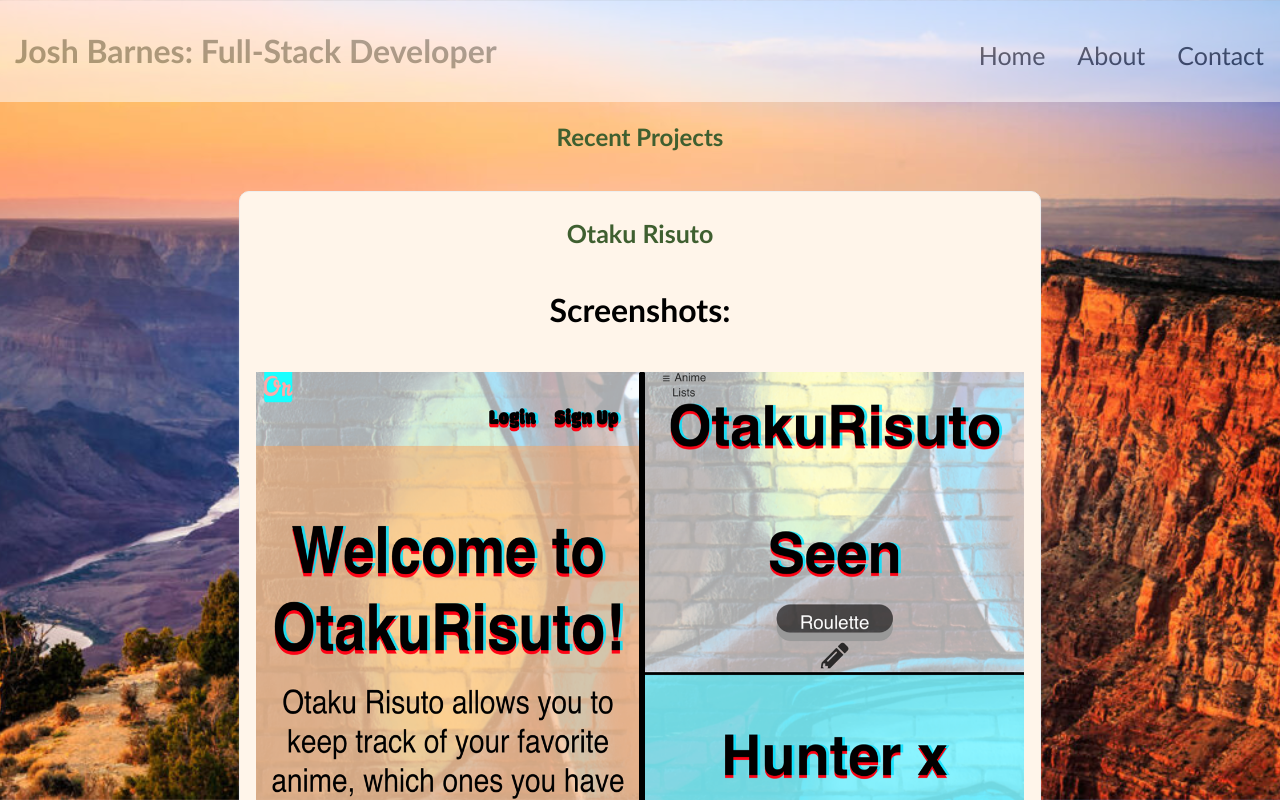
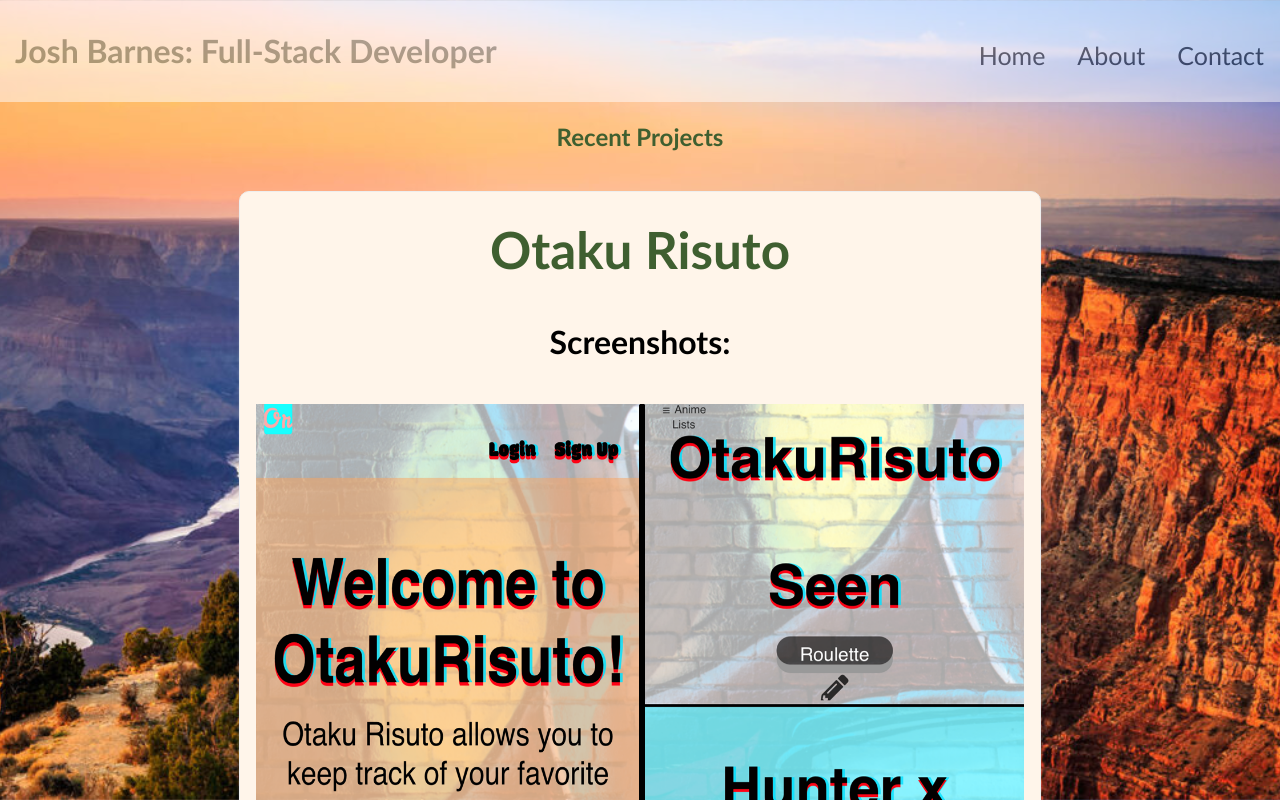
Before and after one commit to jbarnes439/React-Portfolio, a React (Create React App) app: page / in a window 1280 px wide. Shown: the top 800 px of the page. Built offline with nearby package versions, Linux system fonts and the light colour scheme.

Commit message:
Style tweaks

```diff
--- a/src/Components/App/App.css
+++ b/src/Components/App/App.css
@@ -71,7 +71,7 @@
 
 .project-card h3 {
     color: #3F5F30;
-    font-size: 25px;
+    font-size: 4vw;
     margin: 10px;
 }
 
--- a/src/Components/Header/Header.css
+++ b/src/Components/Header/Header.css
@@ -50,7 +50,7 @@ h1 {
 
 .toggle-button {
   position: absolute;
-  top: 45px;
+  top: 42px;
   right: 1rem;
   display: none;
   flex-direction: column;
```
Also changed, not shown: 1 other file (tests, documents, lock files or other folders).
